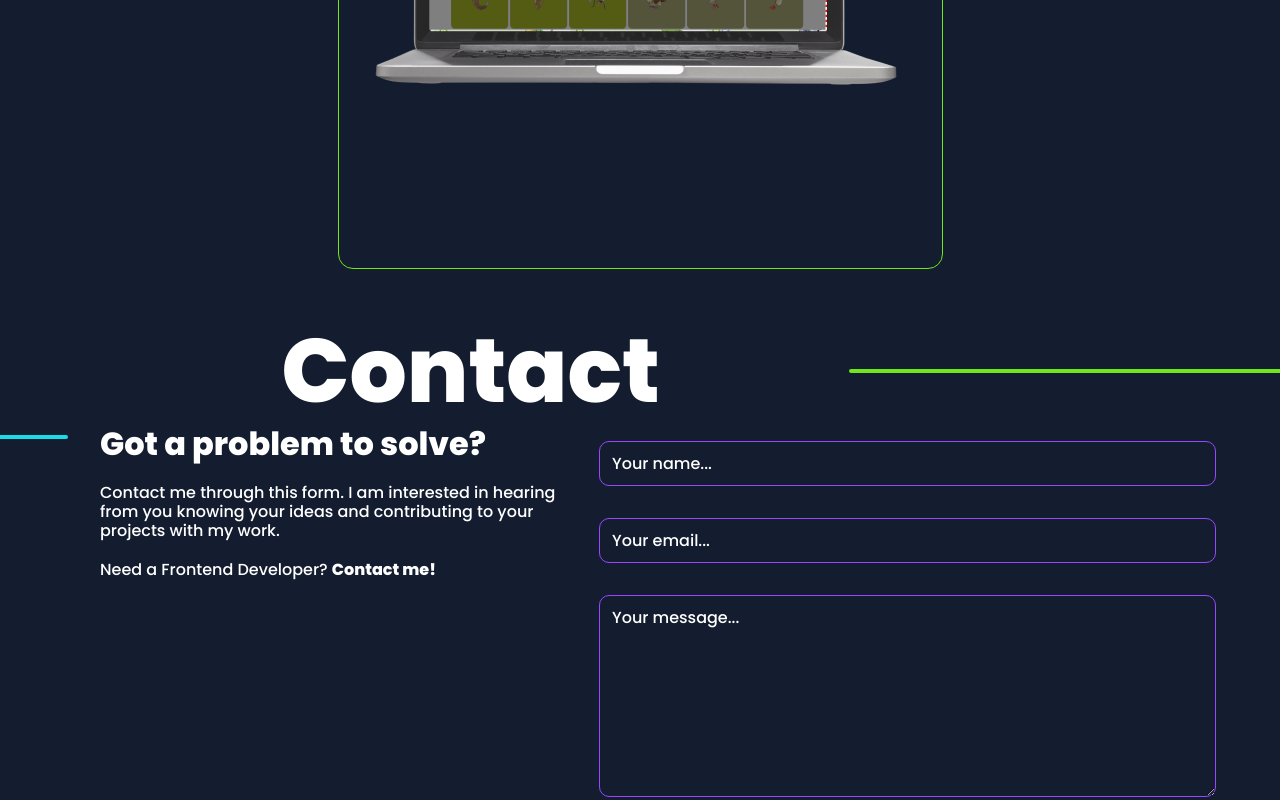
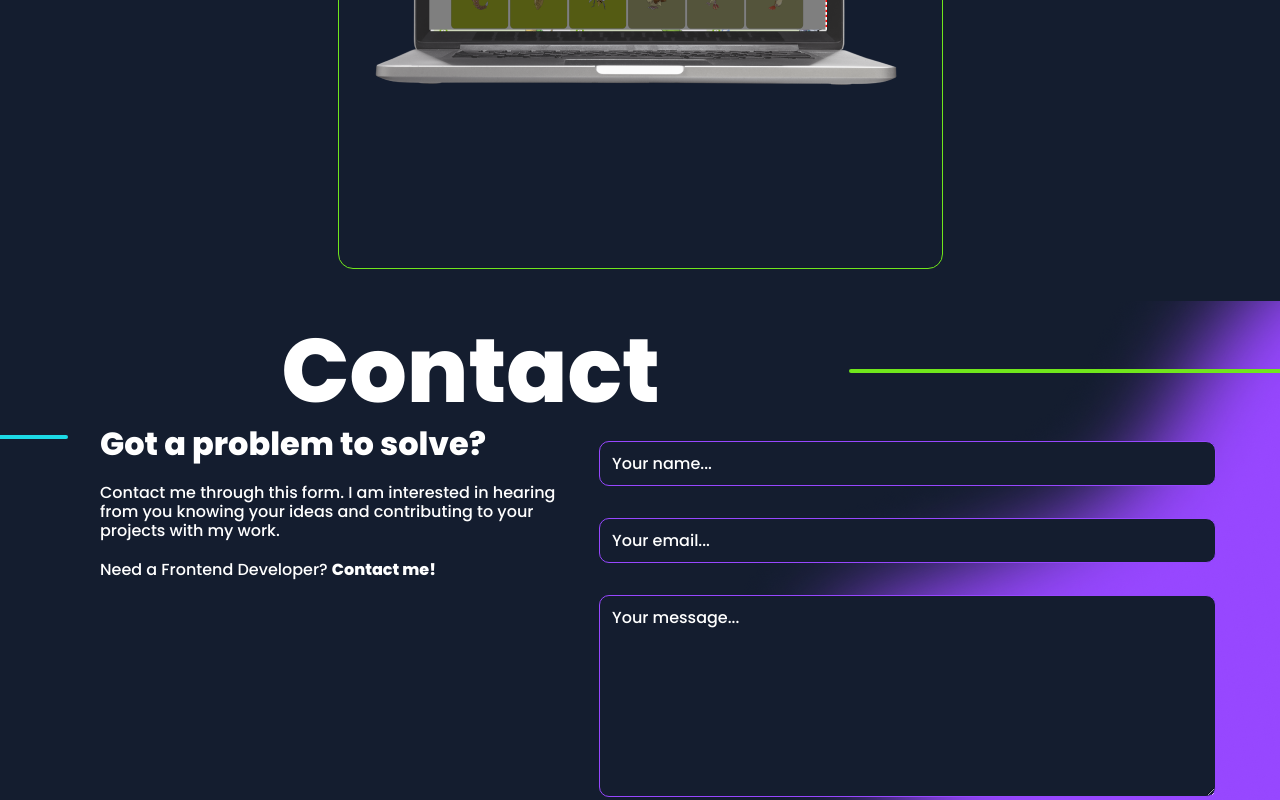
Before and after one commit to SebastianSchult/portfolioVer2, an Angular app: page / in a window 1280 px wide. Shown: the part 4840-5640 px from the top of the page. Built offline with nearby package versions, Linux system fonts and the light colour scheme.

Commit message:
contact-section add purple shadow

```diff
--- a/src/app/main-content/contact-section/contact-section.component.html
+++ b/src/app/main-content/contact-section/contact-section.component.html
@@ -116,5 +116,8 @@
         </a>
       </div>
     </div>
+    <div class="purple-shadow">
+      <img src="../../../assets/img/background/55. Purple shadow footer V2.png" alt="">
+    </div>
   </div>
 </div>
--- a/src/app/main-content/contact-section/contact-section.component.scss
+++ b/src/app/main-content/contact-section/contact-section.component.scss
@@ -302,9 +302,20 @@ button[type="submit"] {
   opacity: 1;
 }
 
+.purple-shadow{
+  position: absolute;
+  bottom: -380px;
+  left: 740px;
+  z-index: -1;
+
+}
+
 @media screen and (max-width: 1200px){
   .contact-d-flex {
     flex-direction: column;
+  }
+  .purple-shadow{
+
   }
 }
 
@@ -319,6 +330,10 @@ button[type="submit"] {
       transform: none;
       gap: 16px;
     }
+  }
+  .purple-shadow{
+    bottom: -580px;;
+    left: 400px;
   }
 
   .contact-d-flex {
```
